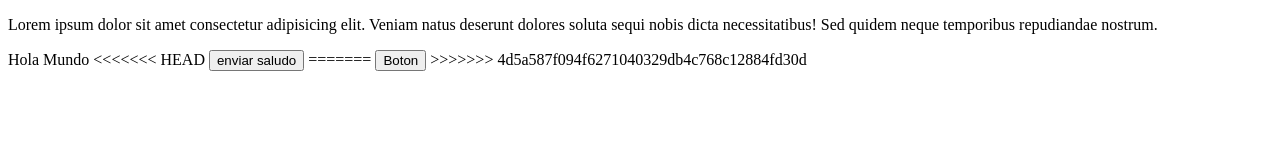
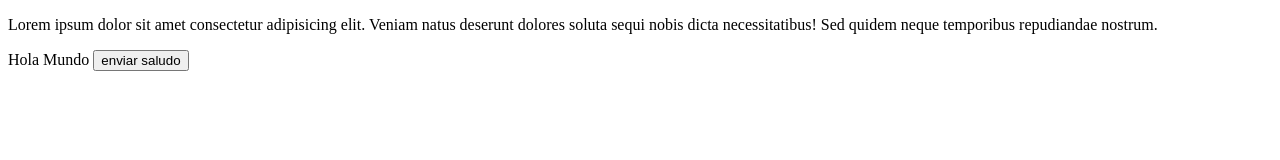
Before and after one commit to yorman-129/testRepositorio, a plain HTML site: page index.html in a window 1280 px wide. Drawn offline with Linux system fonts and the light colour scheme.

Commit message:
commit 4

```diff
--- a/index.html
+++ b/index.html
@@ -13,11 +13,7 @@
             <p>Lorem ipsum dolor sit amet consectetur adipisicing elit. Veniam natus deserunt dolores soluta sequi nobis dicta necessitatibus! Sed quidem neque temporibus repudiandae nostrum.</p>
             <form action="submit" method="post">
                 <label>Hola Mundo</label>
-<<<<<<< HEAD
                 <input type="button" value="enviar saludo" >
-=======
-                <input type="button" value="Boton" text="enviar saludo">
->>>>>>> 4d5a587f094f6271040329db4c768c12884fd30d
             </form>
         </div>
     </div>
```
